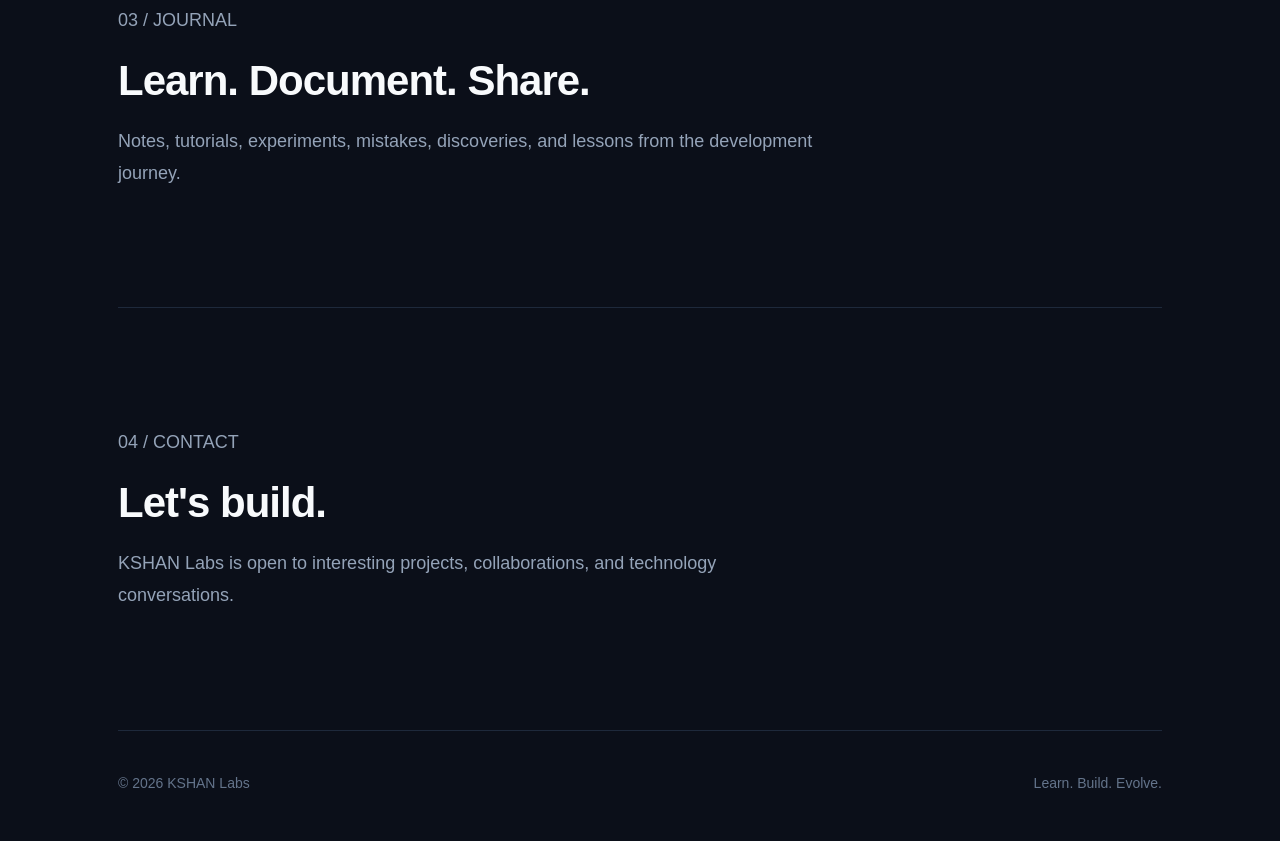
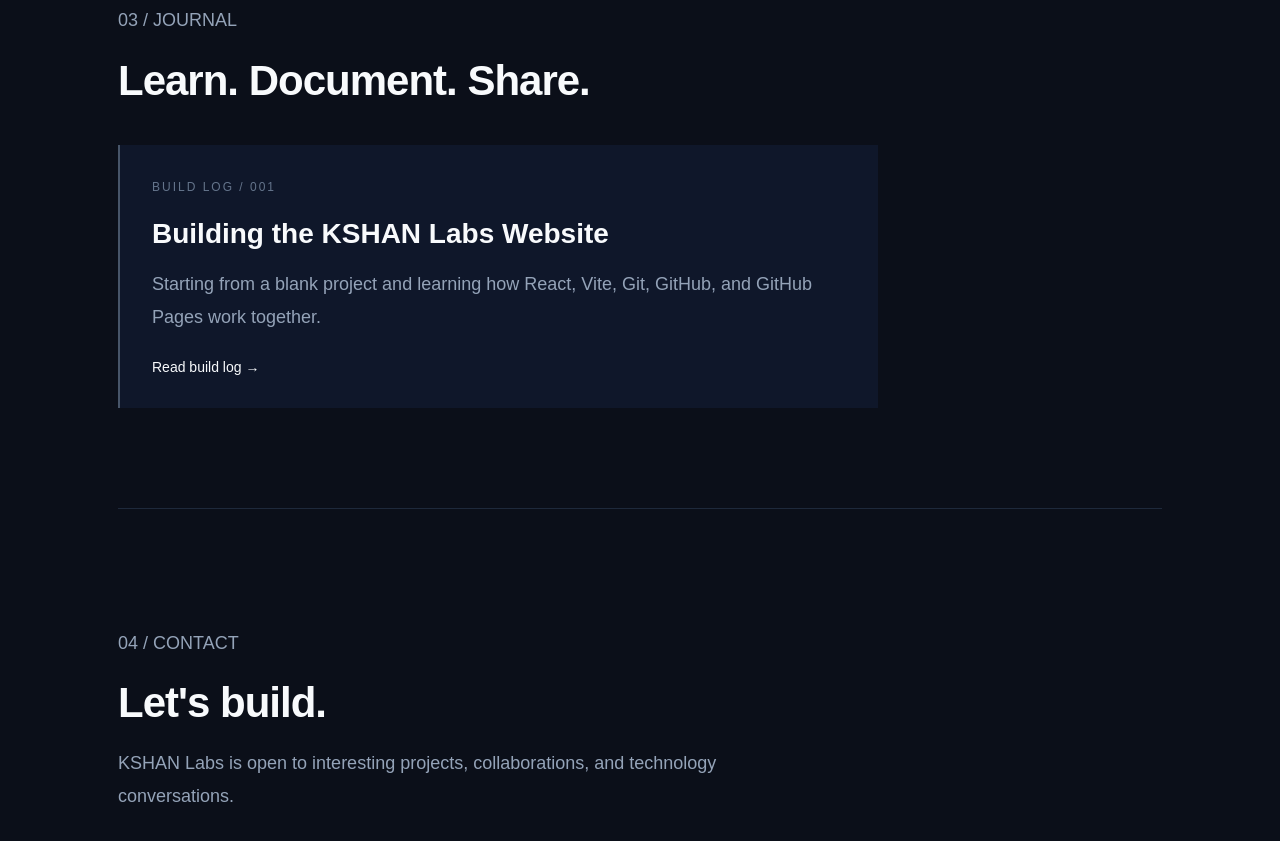
Before and after one commit to Kshan-Labs/kshan-labs-website, a React (Vite) app: page / in a window 1280 px wide. Shown: the part 2000-2841 px from the top of the page. Built offline with nearby package versions, Linux system fonts and the light colour scheme.

Commit message:
Add journal card to homepage

```diff
--- a/src/App.jsx
+++ b/src/App.jsx
@@ -72,14 +72,22 @@
 </section>
 
       <section id="journal">
-        <p>03 / JOURNAL</p>
-        <h2>Learn. Document. Share.</h2>
+  <p>03 / JOURNAL</p>
+  <h2>Learn. Document. Share.</h2>
 
-        <p>
-          Notes, tutorials, experiments, mistakes, discoveries,
-          and lessons from the development journey.
-        </p>
-      </section>
+  <div className="journal-card">
+    <p className="journal-meta">BUILD LOG / 001</p>
+
+    <h3>Building the KSHAN Labs Website</h3>
+
+    <p>
+      Starting from a blank project and learning how React,
+      Vite, Git, GitHub, and GitHub Pages work together.
+    </p>
+
+    <a href="#contact">Read build log →</a>
+  </div>
+</section>
 
       <section id="contact">
         <p>04 / CONTACT</p>
--- a/src/index.css
+++ b/src/index.css
@@ -283,3 +283,37 @@
     grid-template-columns: 1fr;
   }
 }
+
+.journal-card {
+  margin-top: 40px;
+  max-width: 760px;
+  padding: 32px;
+  border-left: 2px solid #475569;
+  background: #0f172a;
+}
+
+.journal-meta {
+  margin: 0 0 18px;
+  color: #64748b;
+  font-size: 12px;
+  letter-spacing: 2px;
+}
+
+.journal-card h3 {
+  margin: 0 0 15px;
+  font-size: 28px;
+}
+
+.journal-card > p:not(.journal-meta) {
+  margin-bottom: 25px;
+}
+
+.journal-card a {
+  color: #f8fafc;
+  text-decoration: none;
+  font-size: 14px;
+}
+
+.journal-card a:hover {
+  text-decoration: underline;
+}
```
